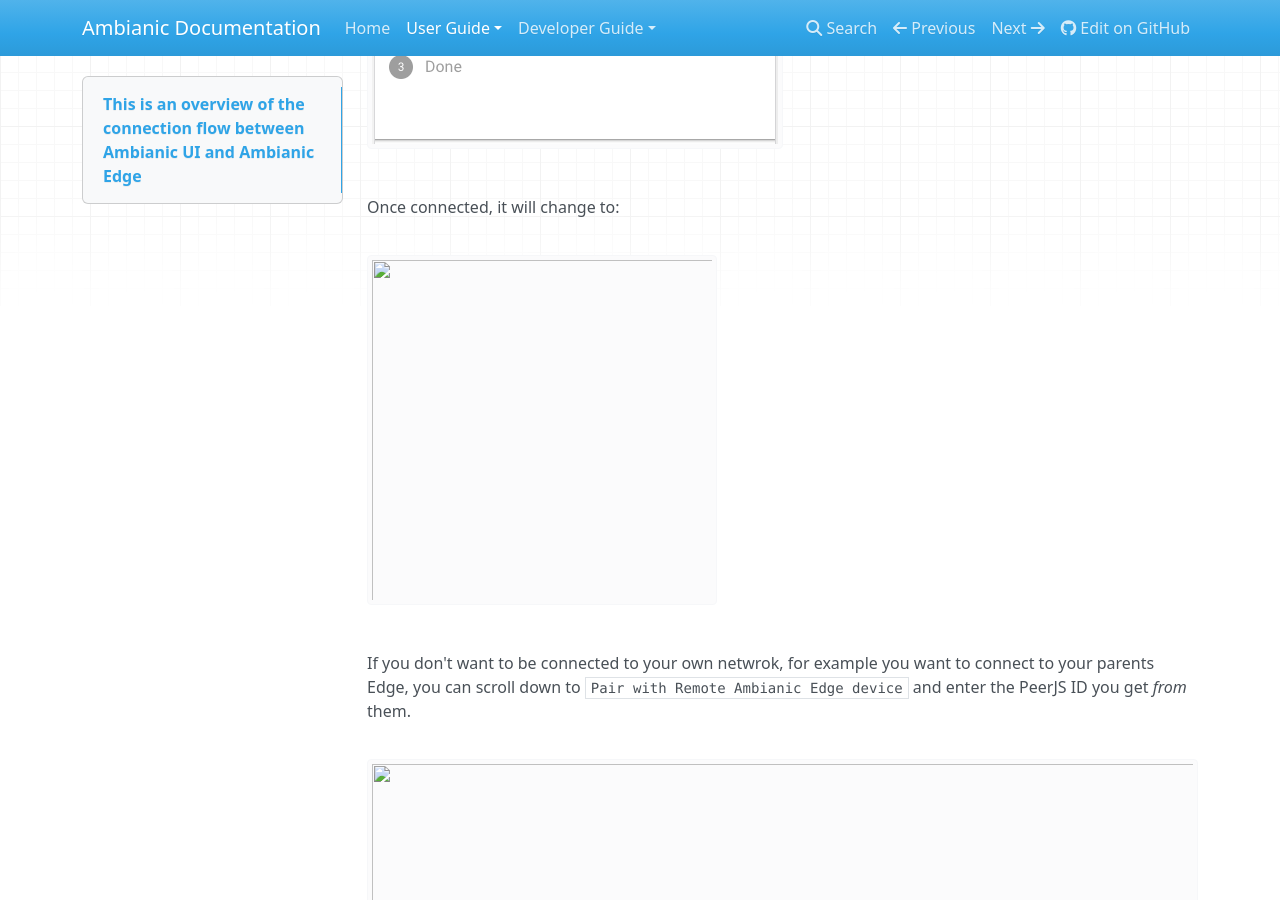
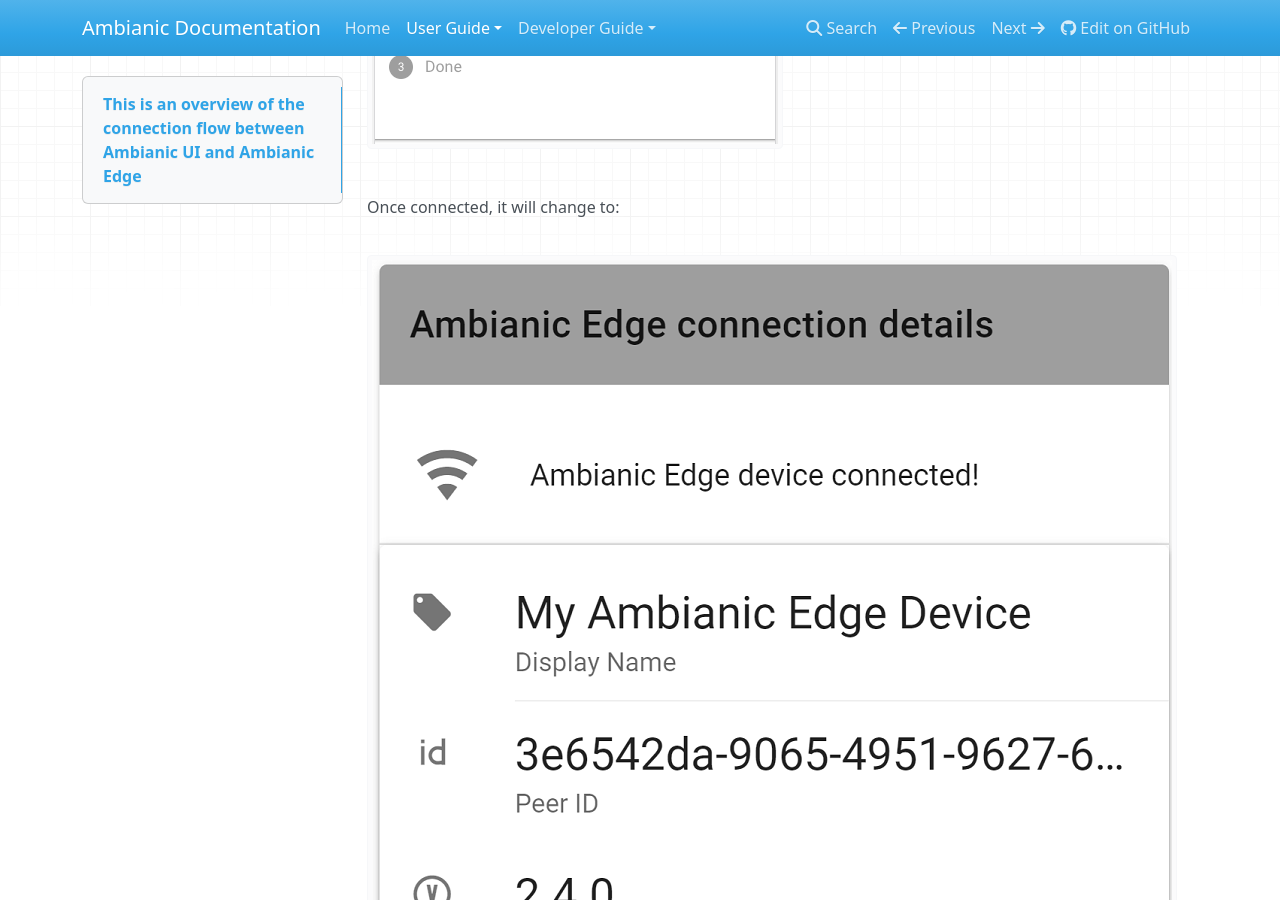
Before and after one commit to ambianic/ambianic-docs, an MkDocs documentation site: the page built from docs-md/users/edge-pairing.md, in a window 1280 px wide and 900 px high, scrolled down 1219 px. Built offline with MkDocs 1.6.1, drawn with Linux system fonts in a browser that asks for light colours; nearby versions of some CDN libraries.

Commit message:
docs: image links update

```diff
--- a/docs-md/users/edge-pairing.md
+++ b/docs-md/users/edge-pairing.md
@@ -2,21 +2,21 @@
 
 Upon starting the Ambianic Web UI, it will automatically start searching for an Ambianic Edge on your own local network.
 
-<img src="../../assets/images/home-screen.png" />
+![home screen](../assets/images/home-screen.png)
 
 Either press `VIEW TIMELINE` to see the data from your own Edge, or press `SETTINGS` if you wish to connect to someone else's Edge (remote connection) or see details about your own Edge.
 
 If you are not connected to a network, you will see a card showing that the UI is looking for an Edge on your local network.
 
-<img src="../../assets/images/pairing-screen.png" />
+![pairing screen](../assets/images/pairing-screen.png)
 
 Once connected, it will change to:
 
-<img src="../assets/images/ambianic-connection-details.png" width='350' height='350' />
+![connection details screen](../assets/images/ambianic-connection-details.png)
 
 If you don't want to be connected to your own netwrok, for example you want to connect to your parents Edge, you can scroll down to `Pair with Remote Ambianic Edge device` and enter the PeerJS ID you get *from* them.
 
-<img src="../assets/images/ambianic-remote-connect.png" width='850' height='275' />
+![remote access screen](../assets/images/ambianic-remote-connect.png)
 
 Enter the Peer JS ID in the input field and press `PAIR REMOTELY`.
 
@@ -24,6 +24,6 @@
 
 When done, go back to `Settings` and use `DISCOVER ON LOCAL NETWORK`
 
-<img src="../assets/images/ambianic-local-connection.png" width='850' height='200' />
+![local connection screen](../assets/images/ambianic-local-connection.png)
 
 This will make sure you get disconnected from the remote Edge and connect back to your own local network Edge.
```
